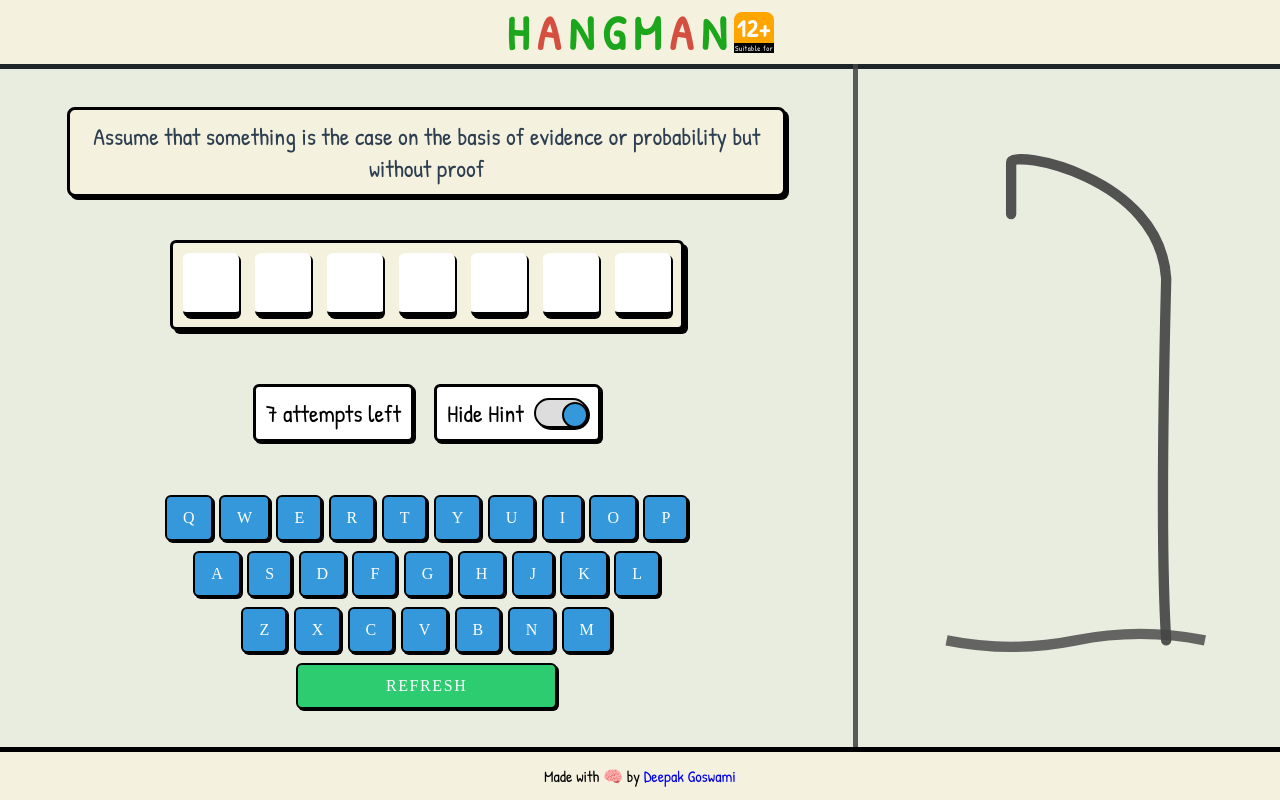
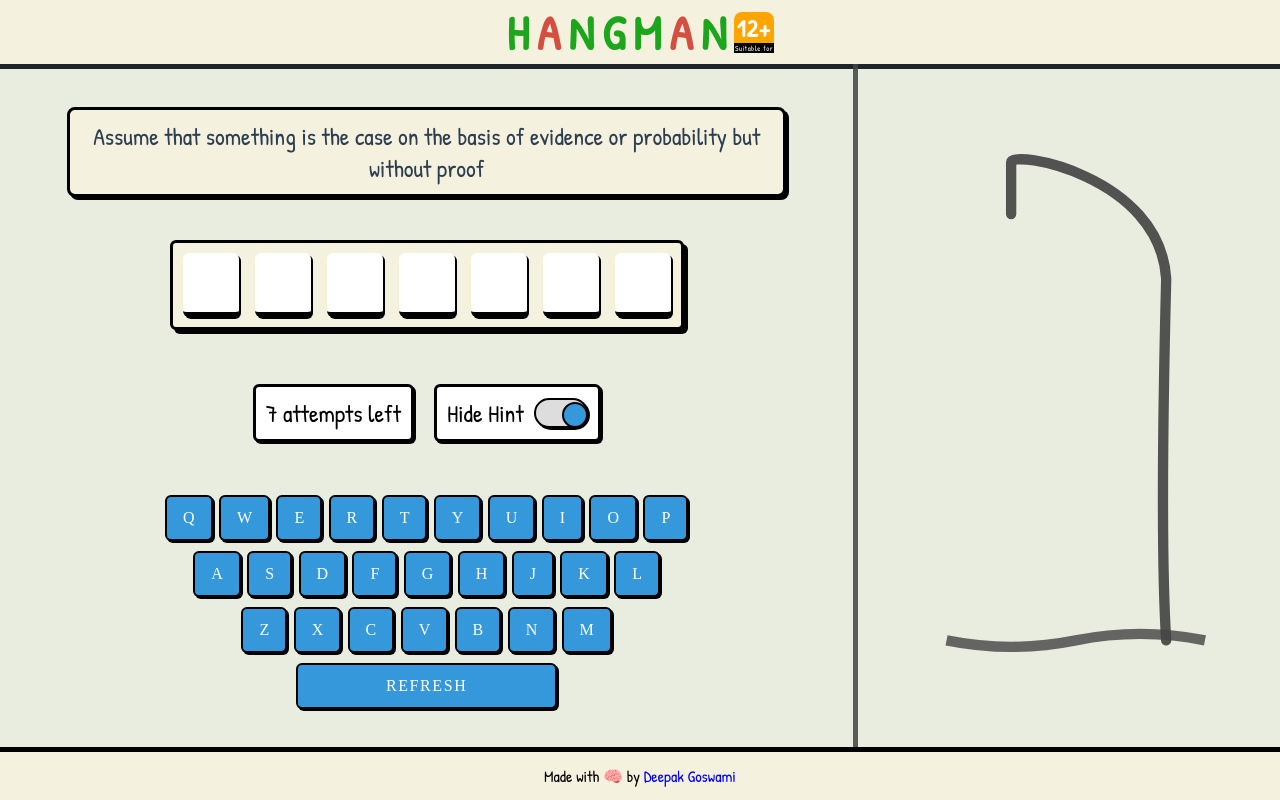
Before and after one commit to luckygoswami/Hangman, a React (Vite) app: page / in a window 1280 px wide. Built offline with nearby package versions, Linux system fonts and the light colour scheme.

Commit message:
change space btn color and text dynamically. close #3

```diff
--- a/package.json
+++ b/package.json
@@ -1,7 +1,7 @@
 {
   "name": "package.json",
   "private": true,
-  "version": "1.8.0",
+  "version": "1.9.0",
   "type": "module",
   "homepage": "https://luckygoswami.github.io/Hangman/",
   "scripts": {
--- a/src/components/Keyboard.tsx
+++ b/src/components/Keyboard.tsx
@@ -70,9 +70,9 @@ const Keyboard: React.FC<KeyboardProps> = ({
         </div>
       ))}
       <button
-        className="spacebar-btn"
+        className={`spacebar-btn ${isGameOver || isWinner ? 'next-btn' : ''}`}
         onClick={handleRefresh}>
-        REFRESH
+        {isWinner || isGameOver ? 'NEXT' : 'REFRESH'}
       </button>
     </div>
   );
--- a/src/styles/Keyboard.css
+++ b/src/styles/Keyboard.css
@@ -72,13 +72,21 @@
 .spacebar-btn {
   width: 50%;
   padding: 12px 20px;
-  background-color: var(--success-color);
   font-size: 1rem;
   letter-spacing: 0.1rem;
-}
+  background-color: var(--primary-color);
 
-.spacebar-btn:hover {
-  background-color: var(--success-hover);
+  &:hover {
+    background-color: var(--primary-hover);
+  }
+
+  &.next-btn {
+    background-color: var(--success-color);
+
+    &:hover {
+      background-color: var(--success-hover);
+    }
+  }
 }
 
 @media (max-width: 480px) {
```
